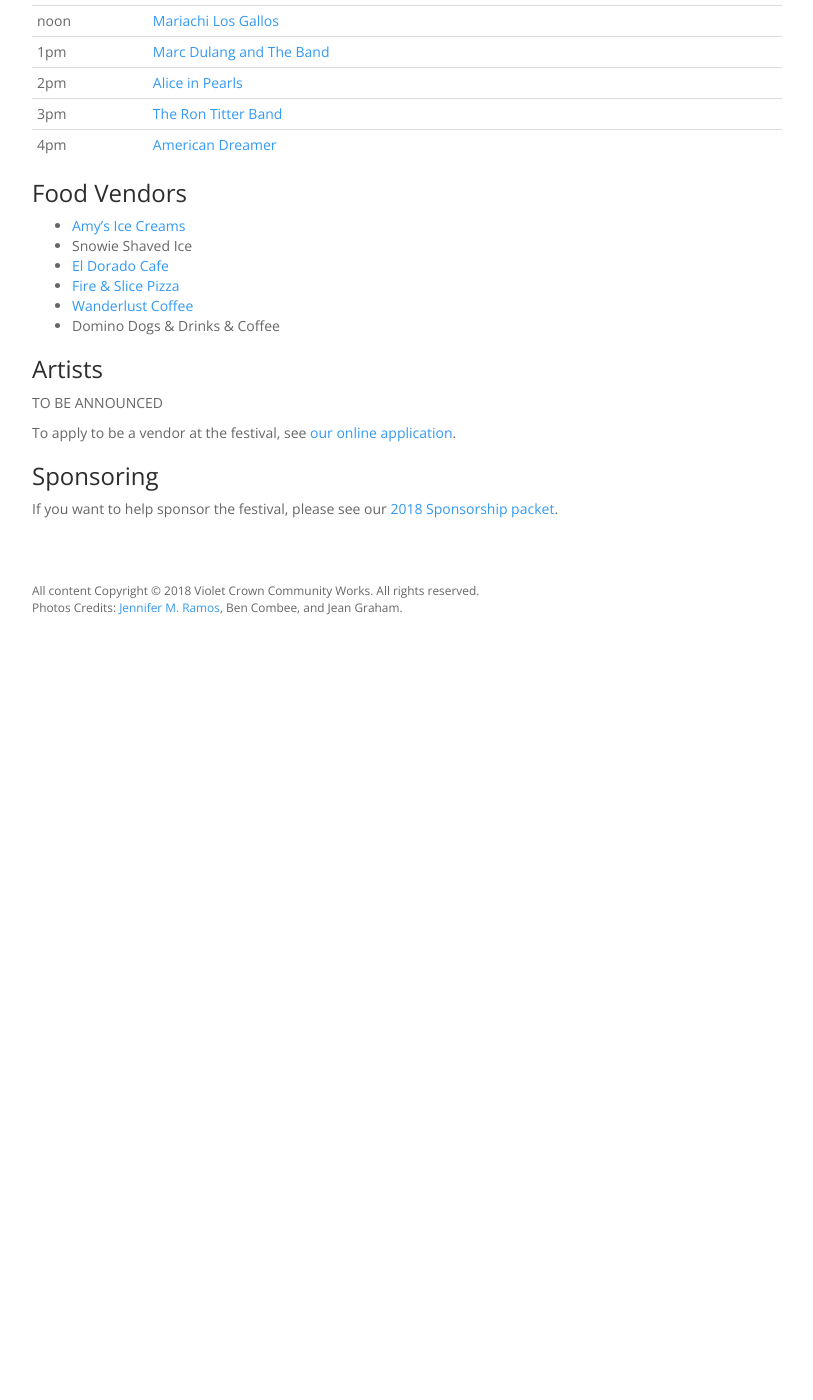
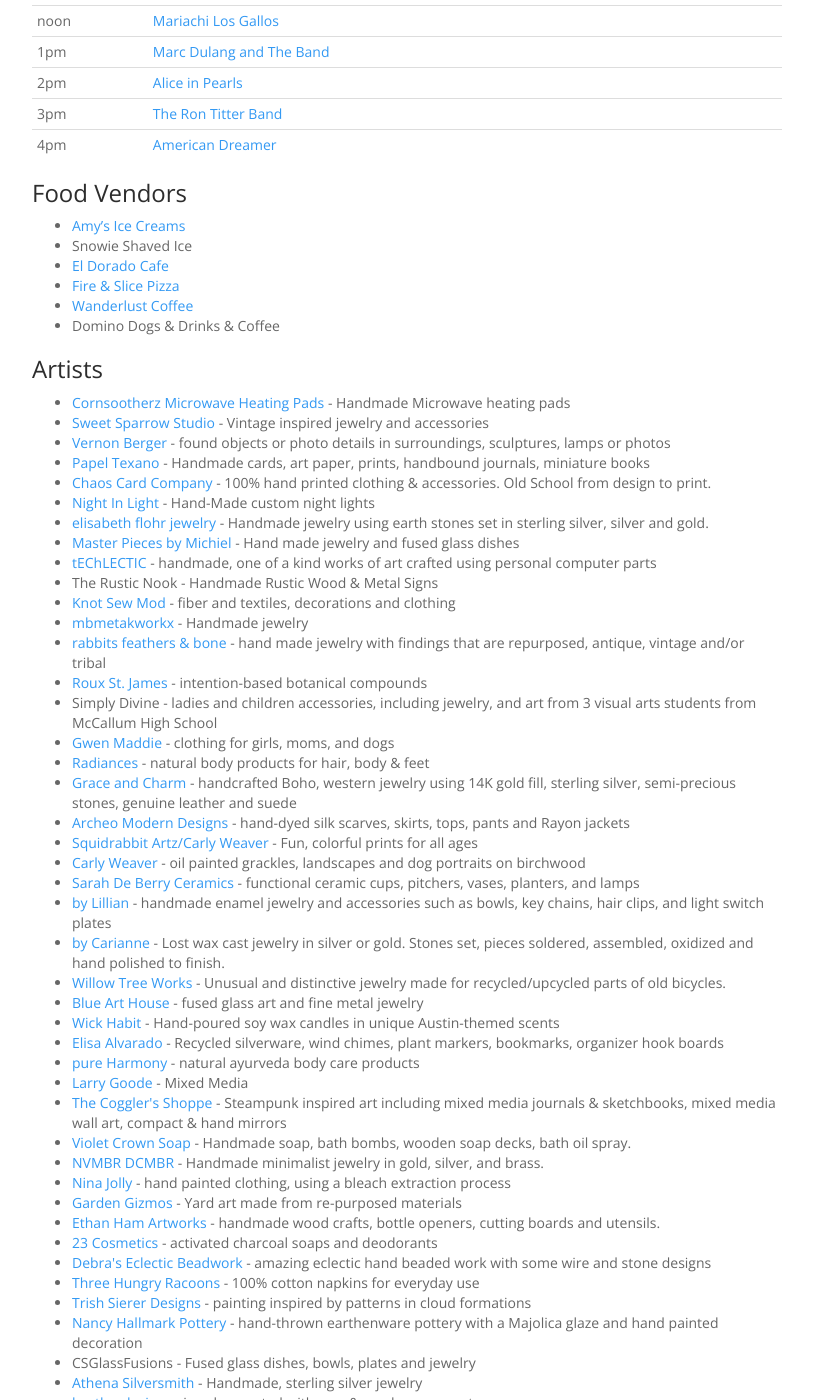
Before and after one commit to vccw/vccw.github.io, a Jekyll site: the page built from vcf_2018.md, in a window 1280 px wide and 1400 px high, scrolled down 652 px. Shown: the whole window, without its empty margins (38-851 px from the left). Built offline with Jekyll 4.4.1, drawn with Linux system fonts in a browser that asks for light colours; comment, search, counter and statistics services are not loaded; before the commit the page ends 1282 px from its top, so only the background shows below that; some of the changed text lies outside the part shown.

Commit message:
add 2018 artist list

```diff
--- /dev/null
+++ b/_data/artists_spring2018.yaml
@@ -0,0 +1,145 @@
+- name: Cornsootherz Microwave Heating Pads
+  url: http://www.cornsootherz.artfire.com
+  description: Handmade Microwave heating pads
+- name: Sweet Sparrow Studio
+  url: http://www.sweetsparrowstudio.com
+  description: Vintage inspired jewelry and accessories
+- name: Vernon Berger
+  url: https://vernonberger.weebly.com/
+  description: found objects or photo details in surroundings, sculptures, lamps or photos
+- name: Papel Texano
+  url: http://papeltexano.org/
+  description: Handmade cards, art paper, prints, handbound journals, miniature books
+- name: Chaos Card Company
+  url: https://www.facebook.com/chaoscardcompany
+  description: 100% hand printed clothing & accessories. Old School from design to print.
+- name: Night In Light
+  url: https://www.nightinlight.com/
+  description: Hand-Made custom night lights
+- name: elisabeth flohr jewelry
+  url: https://www.facebook.com/e.designs.jewelry/
+  description: Handmade jewelry using earth stones set in sterling silver, silver and gold.
+- name: Master Pieces by Michiel
+  url: http://www.masterpiecesbymichiel.com/
+  description: Hand made jewelry and fused glass dishes
+- name: tEChLECTIC
+  url: http://www.techlectic.com/
+  description: handmade, one of a kind works of art crafted using personal computer parts
+- name: The Rustic Nook
+  description: Handmade Rustic Wood & Metal Signs
+- name: Knot Sew Mod
+  url: https://www.etsy.com/shop/KnotSewMod
+  description: fiber and textiles, decorations and clothing
+- name: mbmetakworkx
+  url: https://www.etsy.com/shop/MBMetalworkx
+  description: Handmade jewelry
+- name: rabbits feathers & bone
+  url: https://rabbitsfeathersandbone.com/
+  description: hand made jewelry with findings that are repurposed, antique, vintage and/or tribal
+- name: Roux St. James
+  url: https://www.rouxstjames.com/
+  description: intention-based botanical compounds
+- name: Simply Divine
+  description: ladies and children accessories, including jewelry, and art from 3 visual arts students from McCallum High School
+- name: Gwen Maddie
+  url: https://www.etsy.com/shop/gwenmaddie
+  description: clothing for girls, moms, and dogs
+- name: Radiances
+  url: http://www.etsy.com/shop/Radiances
+  description: natural body products for hair, body & feet
+- name: Grace and Charm
+  url: https://www.shopgraceandcharm.com/
+  description: handcrafted Boho, western jewelry using 14K gold fill, sterling silver, semi-precious stones, genuine leather and suede
+- name: Archeo Modern Designs
+  url: http://www.archeomoderndesigns.com/
+  description: hand-dyed silk scarves, skirts, tops, pants and Rayon jackets
+- name: Squidrabbit Artz/Carly Weaver
+  url: http://www.carlyweaver.com/2svhkzomne62iws6e2wey8runvfggn
+  description: Fun, colorful prints for all ages
+- name: Carly Weaver
+  url: http://www.carlyweaver.com/
+  description: oil painted grackles, landscapes and dog portraits on birchwood
+- name: Sarah De Berry Ceramics
+  url: http://www.sarahdeberry.com
+  description:  functional ceramic cups, pitchers, vases, planters, and lamps
+- name: by Lillian
+  url: http://www.bylillian.com/
+  description: handmade enamel jewelry and accessories such as bowls, key chains, hair clips, and light switch plates
+- name: by Carianne
+  url: http://www.bycarianne.com/
+  description: Lost wax cast jewelry in silver or gold. Stones set, pieces soldered, assembled, oxidized and hand polished to finish.
+- name: Willow Tree Works
+  url: http://willowtreeworks.com/
+  description: Unusual and distinctive jewelry made for recycled/upcycled parts of old bicycles.
+- name: Blue Art House
+  url: https://www.etsy.com/shop/BlueArtHouse
+  description: fused glass art and fine metal jewelry
+- name: Wick Habit
+  url: https://www.etsy.com/shop/wickhabit/
+  description: Hand-poured soy wax candles in unique Austin-themed scents
+- name: Elisa Alvarado
+  url: www.silverwarecrafts.etsy.com
+  description: Recycled silverware, wind chimes, plant markers, bookmarks, organizer hook boards
+- name: pure Harmony
+  url: www.iampureharmony.com
+  description: natural ayurveda body care products
+- name: Larry Goode
+  url: https://www.larrygoodeart.com/
+  description: Mixed Media
+- name: The Coggler's Shoppe
+  url: http://www.thecogglersshoppe.com/
+  description: Steampunk inspired art including mixed media journals & sketchbooks, mixed media wall art, compact & hand mirrors
+- name: Violet Crown Soap
+  url: http://violetcrownsoap.com/
+  description: Handmade soap, bath bombs, wooden soap decks, bath oil spray.
+- name: NVMBR DCMBR
+  url: https://www.nvmbrdcmbr.com/
+  description: Handmade minimalist jewelry in gold, silver, and brass.
+- name: Nina Jolly
+  url: ninajolly.com
+  description: hand painted clothing, using a bleach extraction process
+- name: Garden Gizmos
+  url: https://www.facebook.com/gardengizmos.org
+  description: Yard art made from re-purposed materials
+- name: Ethan Ham Artworks
+  url: http://www.ethanphotography.com/p355750982
+  description: handmade wood crafts, bottle openers, cutting boards and utensils.
+- name: 23 Cosmetics
+  url: https://www.23cosmetics.com/
+  description: activated charcoal soaps and deodorants
+- name: Debra's Eclectic Beadwork
+  url: https://www.facebook.com/debsbeadwork
+  description: amazing eclectic hand beaded work with some wire and stone designs
+- name: Three Hungry Racoons
+  url: http://threehungryracoons.com/
+  description: 100% cotton napkins for everyday use
+- name: Trish Sierer Designs
+  url: https://www.trishsierer.com/
+  description: painting inspired by patterns in cloud formations
+- name: Nancy Hallmark Pottery
+  url: https://squareup.com/market/hallmark-potteryok
+  description: hand-thrown earthenware pottery with a Majolica glaze and hand painted decoration
+- name: CSGlassFusions
+  description: Fused glass dishes, bowls, plates and jewelry
+- name: Athena Silversmith
+  url: https://www.athenasilversmith.com/
+  description: Handmade, sterling silver jewelry
+- name: keatley designs
+  url: http://www.keatleydesigns.com/
+  description: jewelry created with new & used components
+- name: Western Whims
+  url: https://www.westernwhims.com/
+  description: handmade apparel including western shirts, skater dresses with pockets, wallets, bags, and headbands
+- name: Flameless Shirt
+  url: http://www.flamelessshirt.com
+  description: Locally hand-made apparel of the highest quality, in designs found nowhere else.
+- name: Medieval Rune Casting
+  description: Divination with unique hand-painted runes guided by a practitioner with over 30 years experience.
+- name: The Foxes Tail
+  url: https://www.etsy.com/shop/thefoxestail
+  description: one-of-a-kind gifts made from upcycle and USA made materials
+- name: Ashdel Studio
+  url: https://www.etsy.com/shop/ashdelstudio
+  description: hands-ewn jewelry and art from vintage and recycled textiles
+- name: Prios Creations
+  description: Handmade jewelry, wood art, painted ceramics, vintage cards
--- a/_data/sponsors_spring2018.yaml
+++ b/_data/sponsors_spring2018.yaml
@@ -69,6 +69,9 @@
     - url: http://littledeliandpizza.com/
       name: Little Deli & Pizzeria
       img: sponsors/carousel-littledeli.png
+    - url: https://www.google.com/maps/place/Nugent+Grocery/@30.337145,-97.7221562,17z/data=!3m1!4b1!4m5!3m4!1s0x8644ca482a01e9a3:0xa5cd94913c7b8cf1!8m2!3d30.3371404!4d-97.7199675
+      name: Nugent Grocery
+      img: sponsors/carousel-nugent.png
 
 # $100+
 bronze:
--- a/vcf_2018.md
+++ b/vcf_2018.md
@@ -50,9 +50,7 @@
 
 ### Artists
 
-TO BE ANNOUNCED
-
-To apply to be a vendor at the festival, see <a href="vcf_apply.html">our online application</a>.
+<ul>{% for artist in site.data.artists_spring2018 %}<li>{% if artist.url %}<a href="{{ artist.url }}" target="_blank">{% endif %}{{ artist.name }}{% if artist.url %}</a>{% endif %} - {{ artist.description }}</li>{% endfor %}</ul>
 
 ### Sponsoring
 
```
Also changed, not shown: sponsors/carousel-nugent.png (added).
